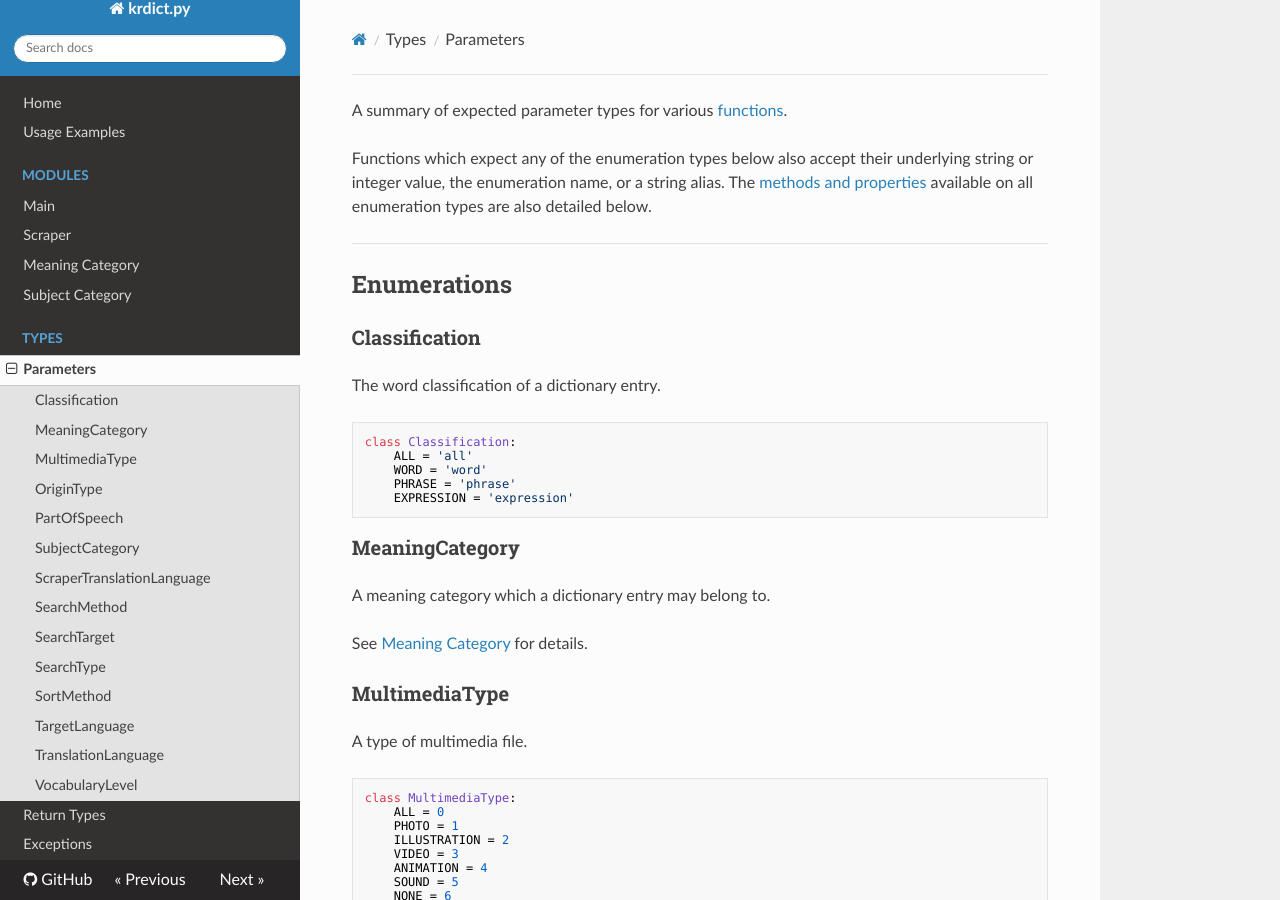
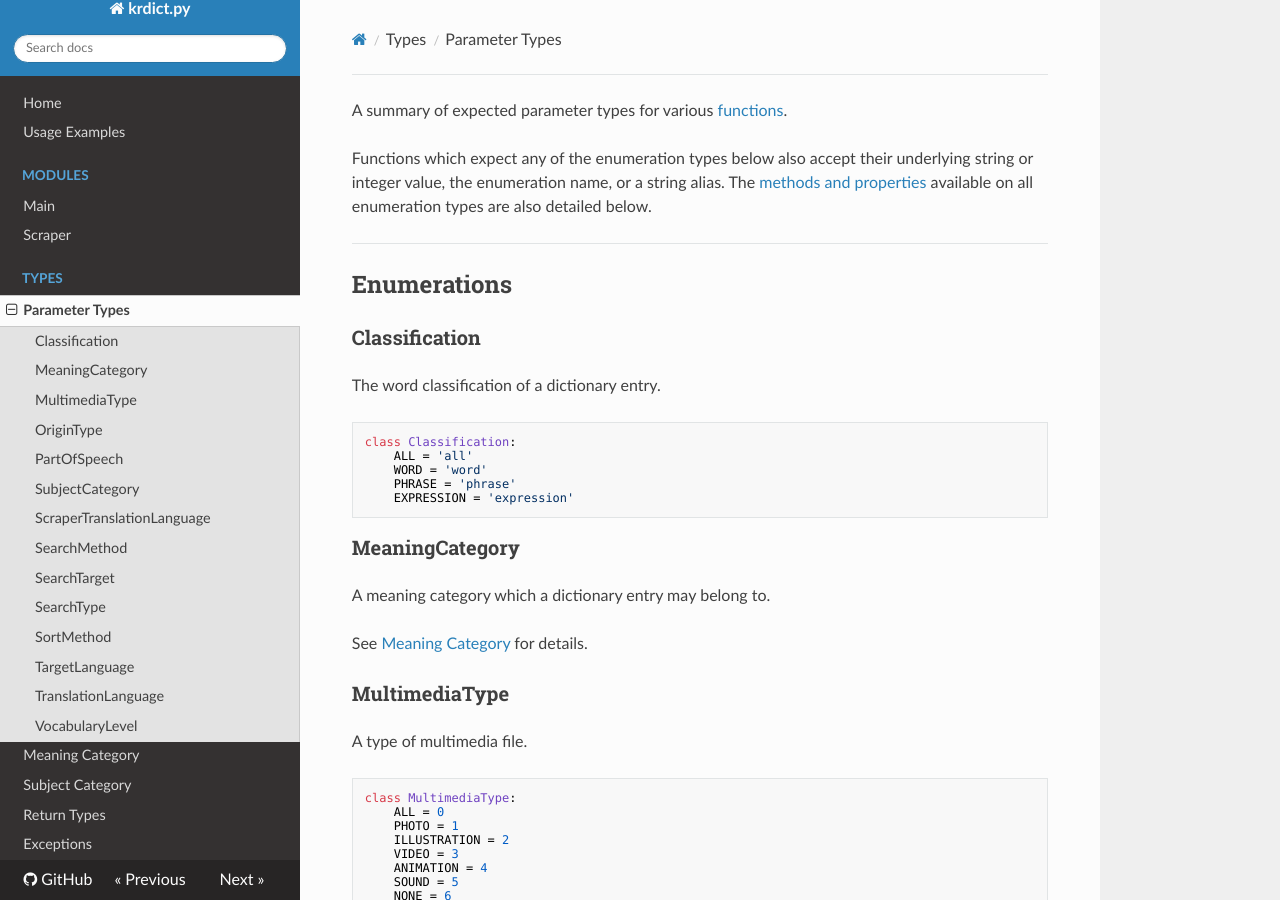
Before and after one commit to omarkmu/krdict.py, an MkDocs documentation site: the page built from docs/parameters.md, in a window 1280 px wide and 900 px high. Built offline with MkDocs 1.6.1, drawn with Linux system fonts in a browser that asks for light colours; nearby versions of some CDN libraries.

```diff
--- a/docs/parameters.md
+++ b/docs/parameters.md
@@ -1,7 +1,7 @@
 A summary of expected parameter types for various [functions](main.md).
 
 Functions which expect any of the enumeration types below also accept their underlying string or integer
-value, the enumeration name, or a string alias. The [methods and properties](#enumeration%20methods)
+value, the enumeration name, or a string alias. The [methods and properties](#enumeration-methods)
 available on all enumeration types are also detailed below.
 
 ---
--- a/mkdocs.yml
+++ b/mkdocs.yml
@@ -6,12 +6,12 @@ nav:
     - Home: index.md
     - Usage Examples: examples.md
     - Modules:
-        - Main: functions.md
+        - Main: main.md
         - Scraper: scraper.md
+    - Types:
+        - Parameter Types: parameters.md
         - Meaning Category: meaning_category.md
         - Subject Category: subject_category.md
-    - Types:
-        - Parameters: parameters.md
         - Return Types: return_types.md
         - Exceptions: exceptions.md
 markdown_extensions:
```
Also changed, not shown: PYPI_README.md (+2 -2 lines), README.md (+4 -2 lines), docs/index.md (+1 -1 lines).
